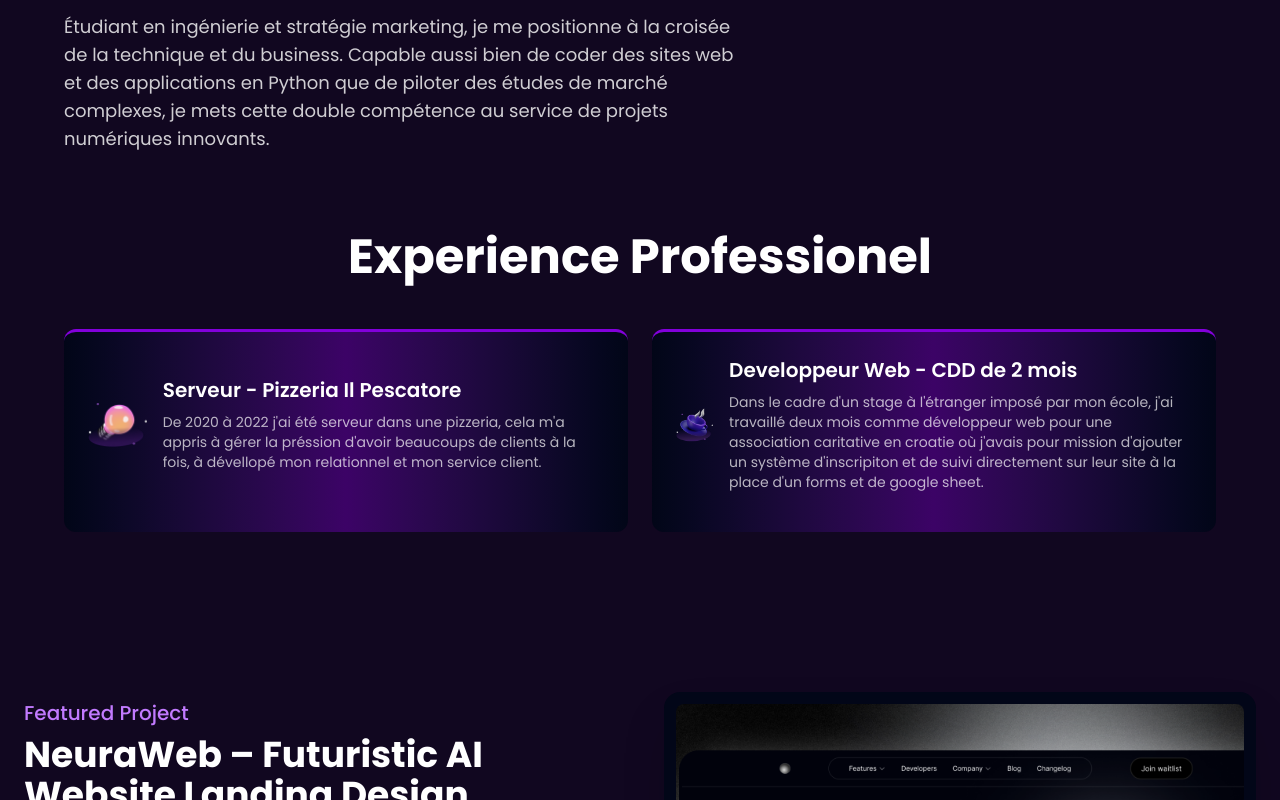
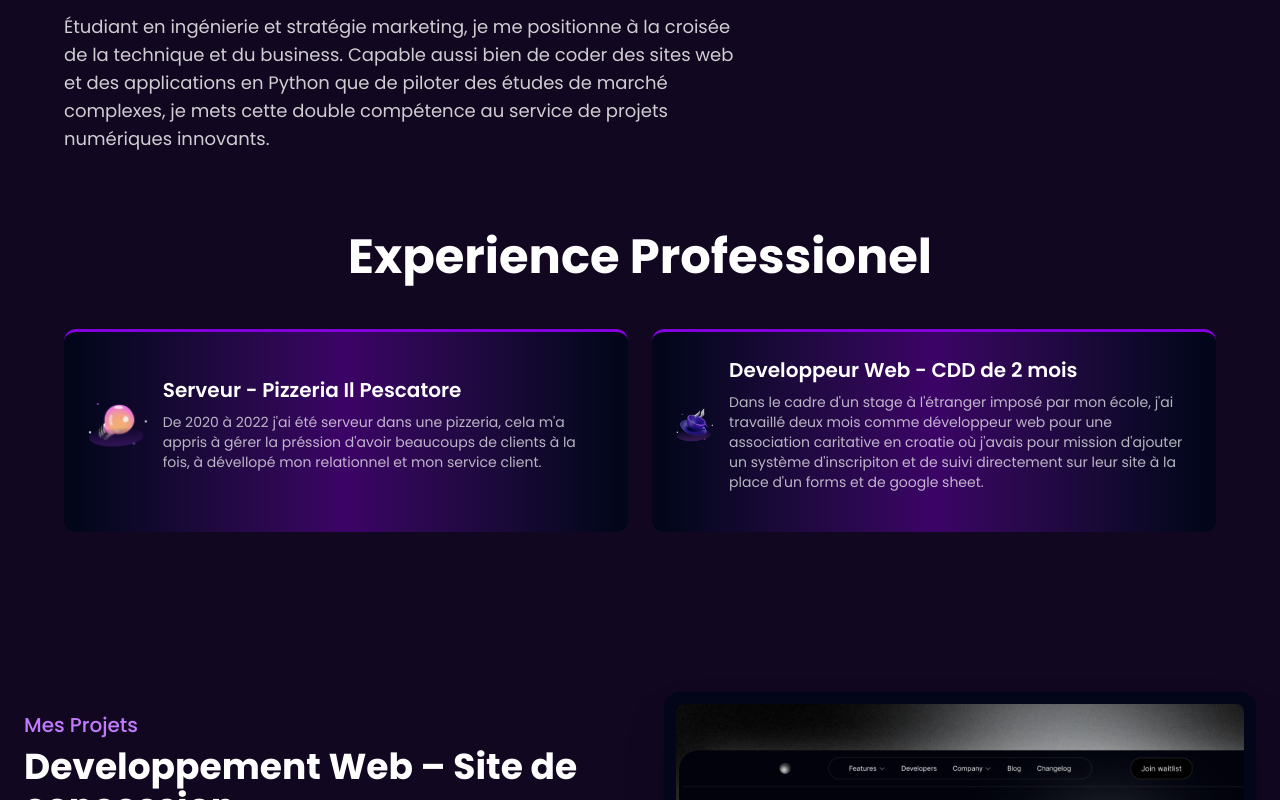
Before and after one commit to brianpk07-tech/portfolio-v2, a Next.js app: page / in a window 1280 px wide. Shown: the part 2000-2800 px from the top of the page. Built offline with nearby package versions, Linux system fonts and the light colour scheme.

Commit message:
16h47/01/06/26

```diff
--- a/app/components/Projects.tsx
+++ b/app/components/Projects.tsx
@@ -11,18 +11,35 @@ interface Project {
 const featuredProjects: Project[] = [
   {
     id: 1,
-    title: "NeuraWeb – Futuristic AI Website Landing Design",
+    title: "Developpement Web – Site de concession",
     description: "A sleek, dark-themed AI-powered landing page concept built in Figma. Designed for modern startups and futuristic digital products, it features glowing neon visuals, immersive UI, and a dynamic tone. The design encapsulates the cutting-edge possibilities of AI and tech, offering a glimpse into the future of online experiences for tech-forward companies.",
-    link: "https://www.figma.com/community/file/1441377868897233703/ai-website-landing-design",
     image: "/projects/project-1.png",
   },
   {
     id: 2,
-    title: "Apple Vision Pro – HR Software Design",
+    title: "Modélisation 3D – Reproduction de Los Angeles",
     description: "A futuristic HR software concept designed for Apple Vision Pro, built in Figma to reimagine attendance, leave tracking, and employee experience - all in one immersive interface.",
-   link: "https://www.figma.com/community/file/1371824014208363481/apple-vision-pro-hr-software-design",
     image: "/projects/project-2.png",
   },
+  {
+    id: 1,
+    title: "Etude de Marché – Michelin & Apple",
+    description: "A sleek, dark-themed AI-powered landing page concept built in Figma. Designed for modern startups and futuristic digital products, it features glowing neon visuals, immersive UI, and a dynamic tone. The design encapsulates the cutting-edge possibilities of AI and tech, offering a glimpse into the future of online experiences for tech-forward companies.",
+    image: "/projects/project-1.png",
+  },
+  {
+    id: 2,
+    title: "Développement d'une Méssagerie – Python",
+    description: "A futuristic HR software concept designed for Apple Vision Pro, built in Figma to reimagine attendance, leave tracking, and employee experience - all in one immersive interface.",
+    image: "/projects/project-2.png",
+  },
+  {
+    id: 1,
+    title: "Projet de lancement d'une App – Préparation",
+    description: "A sleek, dark-themed AI-powered landing page concept built in Figma. Designed for modern startups and futuristic digital products, it features glowing neon visuals, immersive UI, and a dynamic tone. The design encapsulates the cutting-edge possibilities of AI and tech, offering a glimpse into the future of online experiences for tech-forward companies.",
+    image: "/projects/project-1.png",
+  },
+
 ];
 
 export default function Projects(): React.JSX.Element {
@@ -40,7 +57,7 @@ export default function Projects(): React.JSX.Element {
                 {/* Text Content */}
                 <div className={`${isEven ? "lg:col-start-2" : ""}`}>
                   <p className="text-purple-400 text-lg lg:text-xl mb-2 font-medium">
-                    Featured Project
+                    Mes Projets
                   </p>
                   <h3 className="text-3xl lg:text-4xl font-bold text-white mb-6">
                     {project.title}
```
